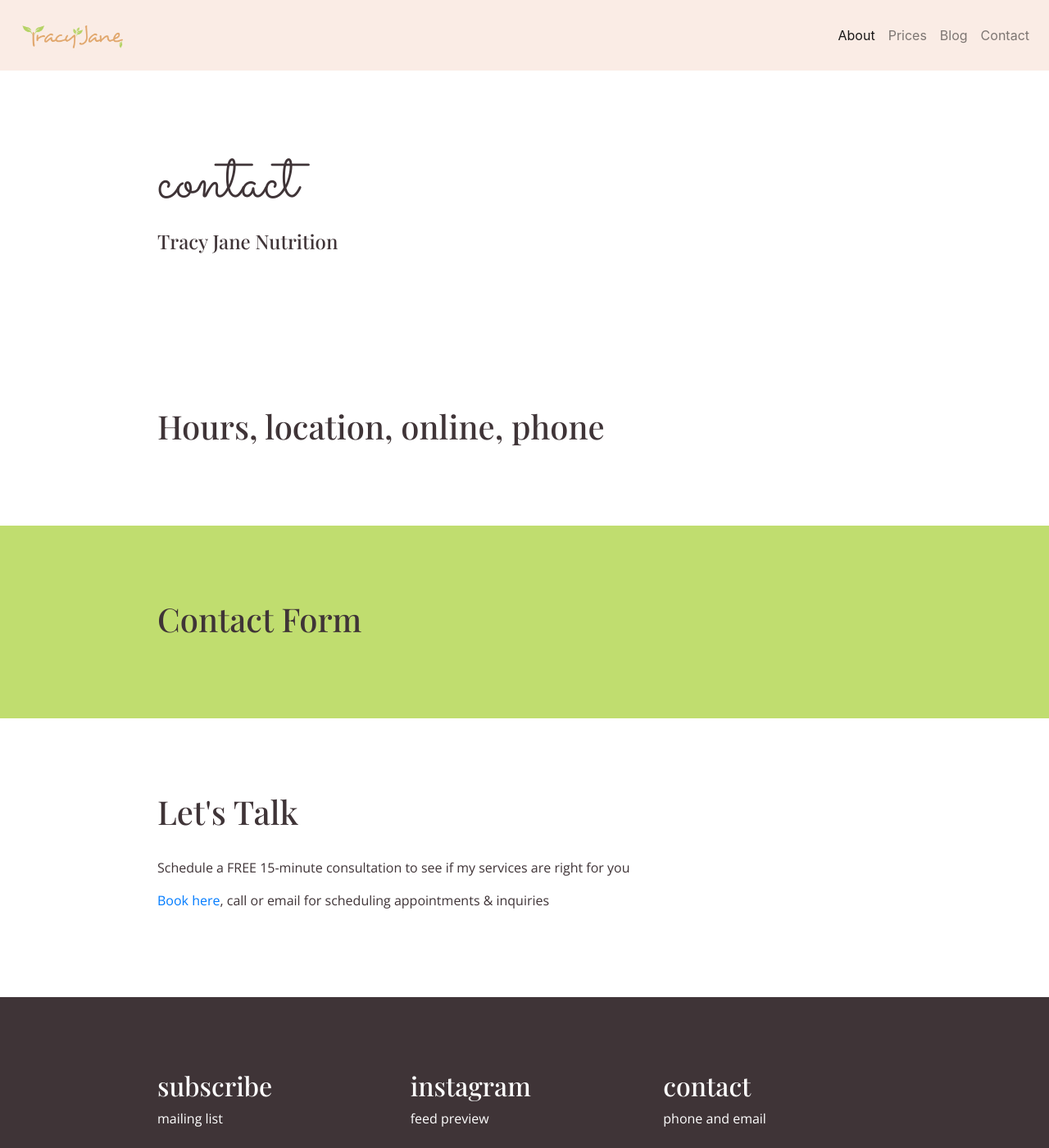
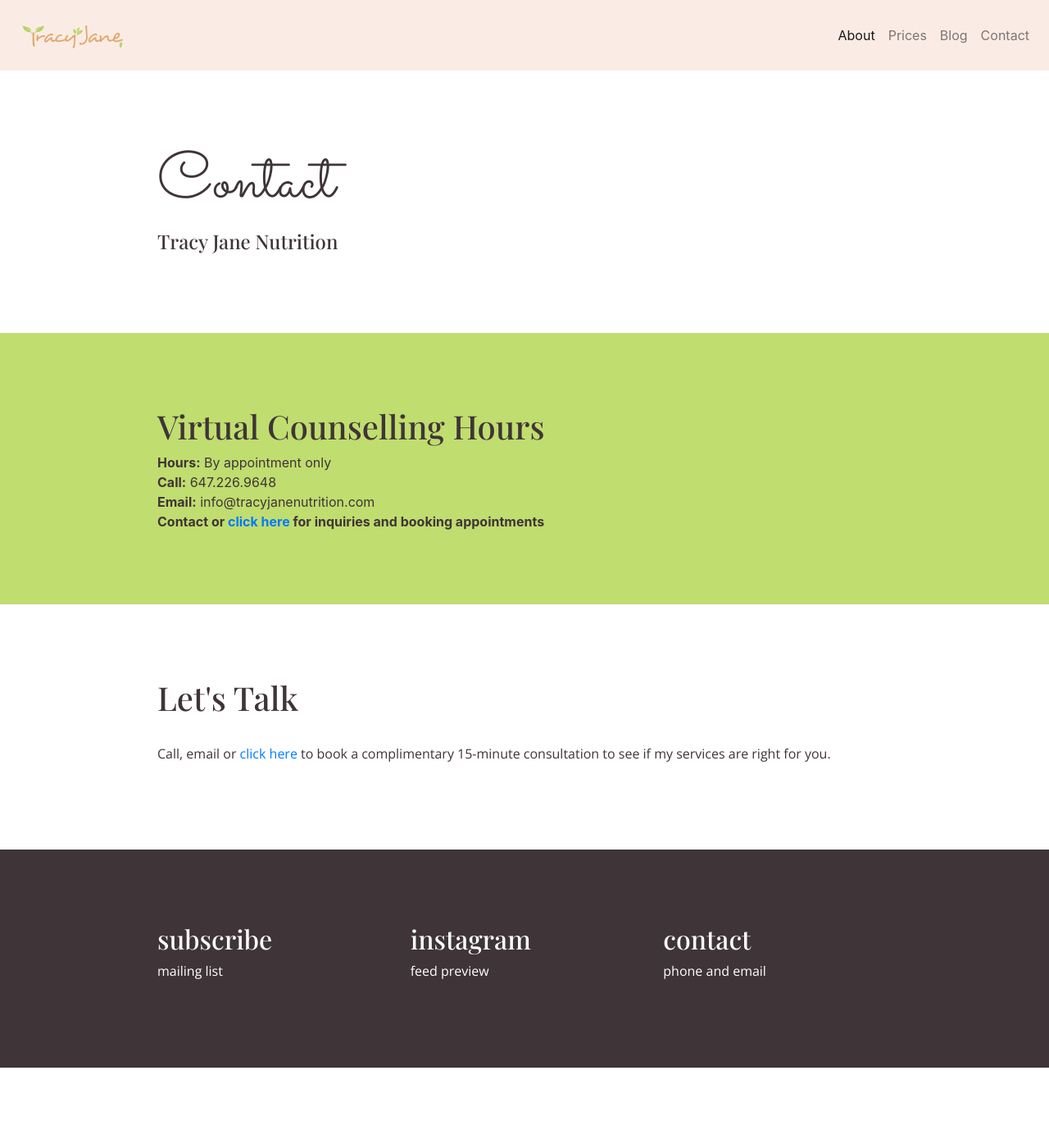
Before and after one commit to tracyjanenutrition/test, a Jekyll site: the page built from contact.html, in a window 1280 px wide and 1400 px high. Shown: the whole window at 82% size. Built offline with Jekyll 4.4.1, drawn with Linux system fonts in a browser that asks for light colours; nearby versions of some CDN libraries; some web fonts are replaced; a script that is not in the unit is left out.

Commit message:
made changes

```diff
--- a/_includes/call-to-action.html
+++ b/_includes/call-to-action.html
@@ -2,9 +2,9 @@
   <div class="container-fluid">
     <h1>Let's Talk</h1>
     <br />
-    <p>Schedule a FREE 15-minute consultation to see if my services are right for you</p>
     <p>
-    <a href="https://my.practicebetter.io/#/5f709d042a9c2406e4ca9df0/bookings" target="_blank">Book here</a>, call or email for scheduling appointments & inquiries
+  Call, email or <a href="https://my.practicebetter.io/#/5f709d042a9c2406e4ca9df0/bookings" target="_blank">click here</a> to book a complimentary 15-minute consultation to see if my services are right for you.
+
       </p>
 
     </p>
--- a/contact.html
+++ b/contact.html
@@ -4,19 +4,21 @@
 ---
 
 <div class="container-fluid">
-  <h1 class="welcome-sign">contact</h1>
+  <h1 class="welcome-sign">Contact</h1>
   <h4>Tracy Jane Nutrition</h4>
 </div>
-<section id="bio">
-  <div class="container-fluid">
-    <h1>Hours, location, online, phone</h1>
-  </div>
-</section>
 
 <section class="services-section" id="services">
   <div class="container-fluid">
     <div class="skills">
-      <h1>Contact Form</h1>
+      <h1>Virtual Counselling Hours</h1>
+      <strong>Hours:</strong> By appointment only
+      <br />
+      <strong>Call:</strong> 647.226.9648
+      <br />
+      <strong>Email:</strong> info@tracyjanenutrition.com
+      <br />
+    <strong>Contact or <a href="https://my.practicebetter.io/#/5f709d042a9c2406e4ca9df0/bookings" target="_blank">click here</a> for inquiries and booking appointments</strong>
     </div>
   </div>
 </section>
```
